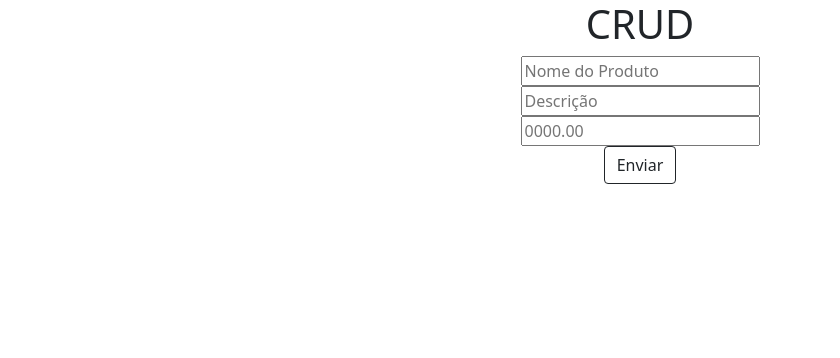
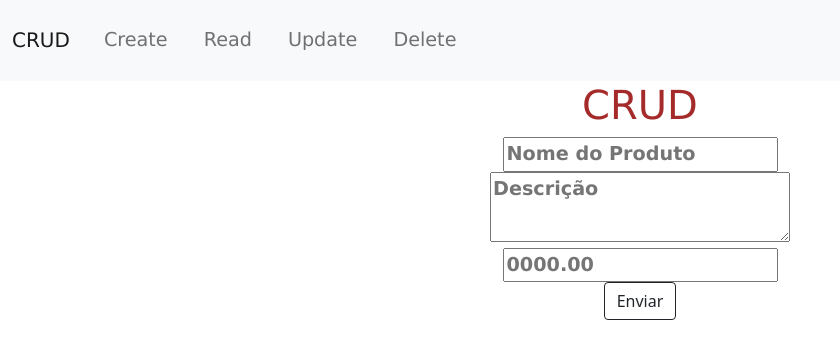
Before and after one commit to andre-vg/Desafio_ICTS, a React (Create React App) app in the folder client/: page /insert in a window 1280 px wide. Shown: the top 358 px of the page, without its empty margins (0-840 px from the left). Built offline with nearby package versions, Linux system fonts and the light colour scheme; no server answers.

Commit message:
Insert e Read

```diff
--- a/client/package.json
+++ b/client/package.json
@@ -10,6 +10,7 @@
     "i": "^0.3.7",
     "react": "^17.0.2",
     "react-dom": "^17.0.2",
+    "react-router-dom": "^6.2.1",
     "react-scripts": "5.0.0",
     "web-vitals": "^2.1.4"
   },
--- a/client/src/App.js
+++ b/client/src/App.js
@@ -1,48 +1,51 @@
-import React, { useState, useEffect } from 'react';
 import './App.css';
-import Axios from "axios";
+import { BrowserRouter as Router, Link, Route, NavLink, Routes } from 'react-router-dom'
+
+
+import Insert from './rotas/Insert';
+import Drop from './rotas/Drop';
+import Read from './rotas/Read';
+import Update from './rotas/Update';
+
+
 
 function App() {
-
-  const [nme_produto, setnme_produto]= useState('');
-  const [dsc_produto, setdsc_produto]= useState('');
-  const [preco_produto, setpreco_produto]= useState('');
-
-  useEffect(()=>{
-
-  })
-
-  const submitReview = () =>{
-    Axios.post('http://localhost:3001/api/insert', {
-      nme_produto: nme_produto,
-      dsc_produto: dsc_produto,
-      preco_produto: preco_produto
-    }).then(()=>{
-      alert('Inserido');
-    })
-  };
-
   return (
-    <div className="App">
-
-      <link href="https://cdn.jsdelivr.net/npm/bootstrap@5.0.2/dist/css/bootstrap.min.css" rel="stylesheet" ></link>
-      <h1>CRUD</h1>
-      <form className="crud-form">
-        <input type="text" name="nme_produto" placeholder="Nome do Produto" onChange={(e) =>{
-          setnme_produto(e.target.value);
-        }} required/>
-        <br/>
-        <input type="text" name="dsc_produto" placeholder="Descrição" onChange={(e) =>{
-          setdsc_produto(e.target.value);
-        }} required/>
-        <br/>
-        <input type="text" name="preco_produto" placeholder="0000.00" onChange={(e) =>{
-          setpreco_produto(e.target.value);
-        }} required />
-        <br/>
-        <button onClick={submitReview} type="submit" className="btn btn-outline-dark">Enviar</button>
-      </form>
-    </div>
+    <Router>
+      <link href="https://cdn.jsdelivr.net/npm/bootstrap@5.1.3/dist/css/bootstrap.min.css" rel="stylesheet"></link>
+      <div className='App'>
+        <nav class="navbar navbar-expand-lg navbar-light bg-light">
+          <div class="container-fluid">
+            <a class="navbar-brand">CRUD</a>
+            <button class="navbar-toggler" type="button" data-bs-toggle="collapse" data-bs-target="#navbarNavDropdown" aria-controls="navbarNavDropdown" aria-expanded="false" aria-label="Toggle navigation">
+              <span class="navbar-toggler-icon"></span>
+            </button>
+            <div class="collapse navbar-collapse" id="navbarNavDropdown">
+              <ul class="navbar-nav">
+                <li class="nav-item">
+                  <a class="nav-link" href="/Insert">Create</a>
+                </li>
+                <li class="nav-item">
+                  <a class="nav-link" href="/Read">Read</a>
+                </li>
+                <li class="nav-item">
+                  <a class="nav-link" href="/Update">Update</a>
+                </li>
+                <li class="nav-item">
+                  <a class="nav-link" href="/Drop">Delete</a>
+                </li>
+              </ul>
+            </div>
+          </div>
+        </nav>
+            <Routes>
+                <Route path="/insert" element={<Insert />} />
+                <Route path="/read" element={<Read />} />
+                <Route path="/update" element={<Update />} />
+                <Route path="/drop" element={<Drop />} />
+            </Routes>
+      </div>
+    </Router>
   );
 }
 
--- /dev/null
+++ b/client/src/rotas/Drop.js
@@ -0,0 +1,9 @@
+import React from 'react'
+
+function Drop() {
+  return (
+    <div>Drop</div>
+  );
+}
+
+export default Drop;
--- /dev/null
+++ b/client/src/rotas/Insert.js
@@ -0,0 +1,62 @@
+import React, { useState, useEffect } from 'react';
+import Axios from "axios";
+import './styles.css'
+
+
+
+
+function Insert() {
+
+  const [nme_produto, setnme_produto]= useState('');
+  const [dsc_produto, setdsc_produto]= useState('');
+  const [preco_produto, setpreco_produto]= useState('');
+  const [listaProduto, setListaProduto] = useState([]);
+
+  useEffect(()=>{
+      Axios.get('http://localhost:3001/api/get').then((response)=>{
+        setListaProduto(response.data)
+      });
+  },[]);
+
+  const submitProduto = () =>{
+    Axios.post('http://localhost:3001/api/insert', {
+      nme_produto: nme_produto,
+      dsc_produto: dsc_produto,
+      preco_produto: preco_produto
+    }).then(()=>{
+      alert("inserido")
+    })
+  };
+
+
+
+  return (
+
+
+
+    <div className="App">
+
+      <link href="https://cdn.jsdelivr.net/npm/bootstrap@5.0.2/dist/css/bootstrap.min.css" rel="stylesheet" ></link>
+      <h1>CRUD</h1>
+      <form className="crud-form">
+        <input type="text" name="nme_produto" placeholder="Nome do Produto" onChange={(e) =>{
+          setnme_produto(e.target.value);
+        }} required/>
+        <br/>
+        <textarea type="text" className='dsc_produto_box' name="dsc_produto" placeholder="Descrição" onChange={(e) =>{
+          setdsc_produto(e.target.value);
+        }} required/>
+        <br/>
+        <input type="text" name="preco_produto" placeholder="0000.00" onChange={(e) =>{
+          setpreco_produto(e.target.value);
+        }} required />
+        <br/>
+        <button onClick={submitProduto} type="submit" className="btn btn-outline-dark">Enviar</button>
+
+
+      </form>
+    </div>
+  );
+}
+
+export default Insert;
--- /dev/null
+++ b/client/src/rotas/Read.js
@@ -0,0 +1,58 @@
+import React, { useState, useEffect } from 'react';
+import Axios from "axios";
+import './styles.css';
+
+
+
+
+function Read() {
+
+
+  const [listaProduto, setListaProduto] = useState([]);
+
+  useEffect(()=>{
+      Axios.get('http://localhost:3001/api/get').then((response)=>{
+        setListaProduto(response.data)
+      });
+  },[]);
+
+
+
+
+  return (
+
+
+
+    <div className="App">
+
+      <link href="https://cdn.jsdelivr.net/npm/bootstrap@5.0.2/dist/css/bootstrap.min.css" rel="stylesheet" ></link>
+        <table>
+        <tr>
+          <th>ID</th>
+          <th>nme_produto</th>
+          <th>dsc_produto</th>
+          <th>preco_produto</th>
+          <th>dta_cad_produto</th>
+          <th>dta_mod_produto</th>
+        </tr>
+
+        {listaProduto.map((val)=>{
+            return(
+                      <tr>
+                        <td>{val.id_produto}</td>
+                        <td>{val.nme_produto}</td>
+                        <td>{val.dsc_produto}</td>
+                        <td>{val.preco_produto}</td>
+                        <td>{val.dta_cad_produto}</td>
+                        <td>{val.dta_mod_produto}</td>
+                      </tr>
+            )
+        })}
+        </table>
+
+
+    </div>
+  );
+}
+
+export default Read;
--- /dev/null
+++ b/client/src/rotas/Update.js
@@ -0,0 +1,9 @@
+import React from 'react'
+
+function Update() {
+  return (
+    <div>Update</div>
+  );
+}
+
+export default Update;
--- /dev/null
+++ b/client/src/rotas/styles.css
@@ -0,0 +1,96 @@
+.dsc_produto_box {
+  width: 300px;
+  height: 70px;
+}
+
+h1 {
+  font-family: verdana;
+  font-size: 2em;
+  color: brown;
+}
+
+h2 {
+  font-family: verdana;
+  font-size: 1.8em;
+  color: red;
+}
+
+hr {
+  background-color: brown;
+  height: 5px;
+  border: none;
+}
+
+li {
+  padding: 10px;
+}
+
+a {
+  font-family: verdana;
+  font-size: 1.2em;
+}
+
+a:link {
+  text-decoration: none;
+  color: brown;
+}
+
+a:hover {
+  font-weight: bold;
+  transition: 0.3s;
+}
+
+table {
+  padding: 20px;
+  font-family: verdana;
+  font-size: 1.2em;
+  color: brown;
+  border-collapse: collapse;
+}
+
+th,
+td {
+  border: 1px solid orange;
+  padding: 7px;
+  max-width: 400px;
+  overflow: hidden;
+  text-overflow: ellipsis;
+  white-space: nowrap;
+}
+
+select,
+input[type="text"] {
+  font-family: verdana;
+  font-size: 1.2em;
+  font-weight: bold;
+  color: brown;
+}
+textarea[type="text"] {
+  font-family: verdana;
+  font-size: 1.2em;
+  font-weight: bold;
+  color: brown;
+}
+
+input[type="number"] {
+  font-family: verdana;
+  font-size: 1.2em;
+  font-weight: bold;
+  color: blue;
+}
+
+input[type="submit"] {
+  font-family: verdana;
+  font-size: 1.2em;
+  font-weight: bold;
+  color: brown;
+  padding: 10px;
+}
+
+button {
+  font-family: verdana;
+  font-size: 1em;
+  font-weight: bold;
+  color: red;
+  padding: 7px;
+}
```
Also changed, not shown: 2 other files (tests, documents, lock files or other folders).
